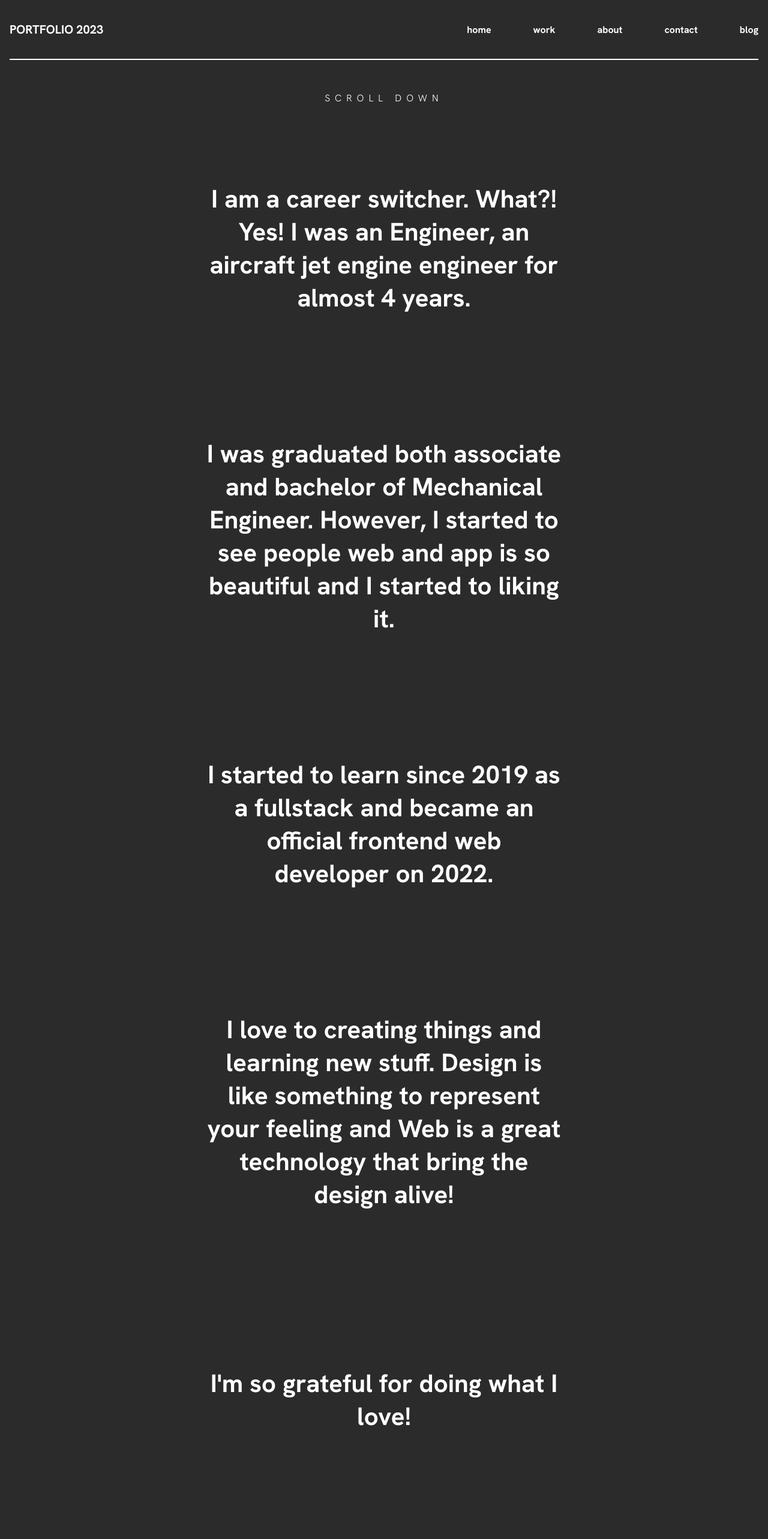
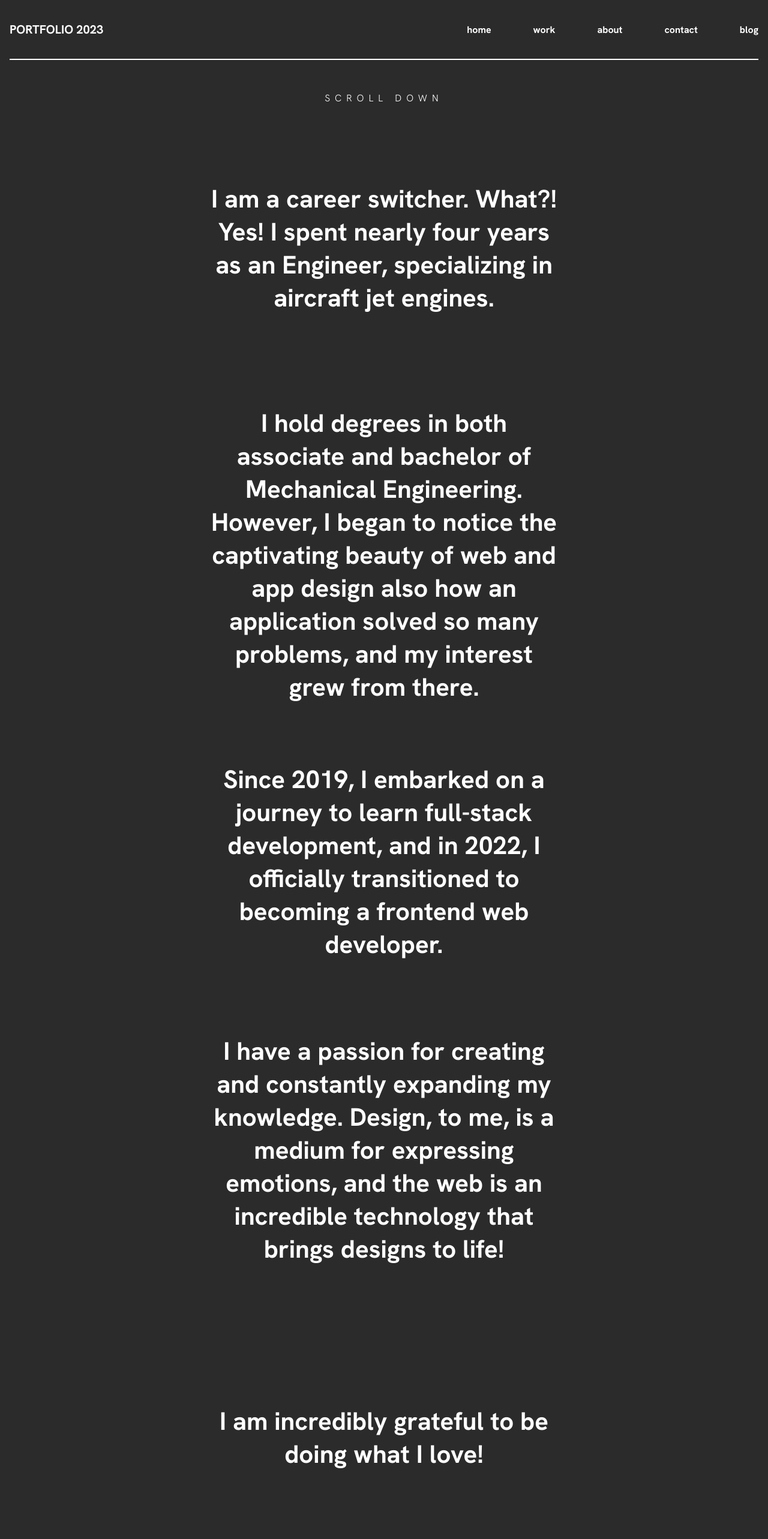
Before and after one commit to rizqyhbb/my-portfolio, a Next.js app: page /about in a window 1280 px wide. Shown: the top 2566 px of the page at 60% size. Built offline with nearby package versions, Linux system fonts and the light colour scheme.

Commit message:
beutify about page

```diff
--- a/src/pages/about.tsx
+++ b/src/pages/about.tsx
@@ -37,30 +37,30 @@ const About: NextPageWithLayout = () => {
 
         <section className={styles.hidden}>
           <p>
-            I am a career switcher. What?! Yes! I was an Engineer, an aircraft jet engine engineer for almost 4 years.
+            I am a career switcher. What?! Yes! I spent nearly four years as an Engineer, specializing in aircraft jet engines.
           </p>
         </section>
 
         <section className={styles.hidden}>
           <p>
-            I was graduated both associate and bachelor of Mechanical Engineer. However, I started to see people web and app is so beautiful and I started to liking it.
+            I hold degrees in both associate and bachelor of Mechanical Engineering. However, I began to notice the captivating beauty of web and app design also how an application solved so many problems, and my interest grew from there.
           </p>
         </section>
 
         <section className={styles.hidden}>
           <p>
-            I started to learn since 2019 as a fullstack and became an official frontend web developer on 2022.
+            Since 2019, I embarked on a journey to learn full-stack development, and in 2022, I officially transitioned to becoming a frontend web developer.
           </p>
         </section>
 
         <section className={styles.hidden}>
           <p>
-            I love to creating things and learning new stuff. Design is like something to represent your feeling and Web is a great technology that bring the design alive!
+            I have a passion for creating and constantly expanding my knowledge. Design, to me, is a medium for expressing emotions, and the web is an incredible technology that brings designs to life!
           </p>
         </section>
 
         <section className={styles.hidden}>
-          <p>I{'\''}m so grateful for doing what I love!</p>
+          <p>I am incredibly grateful to be doing what I love!</p>
         </section>
       </div>
     </div>
```
